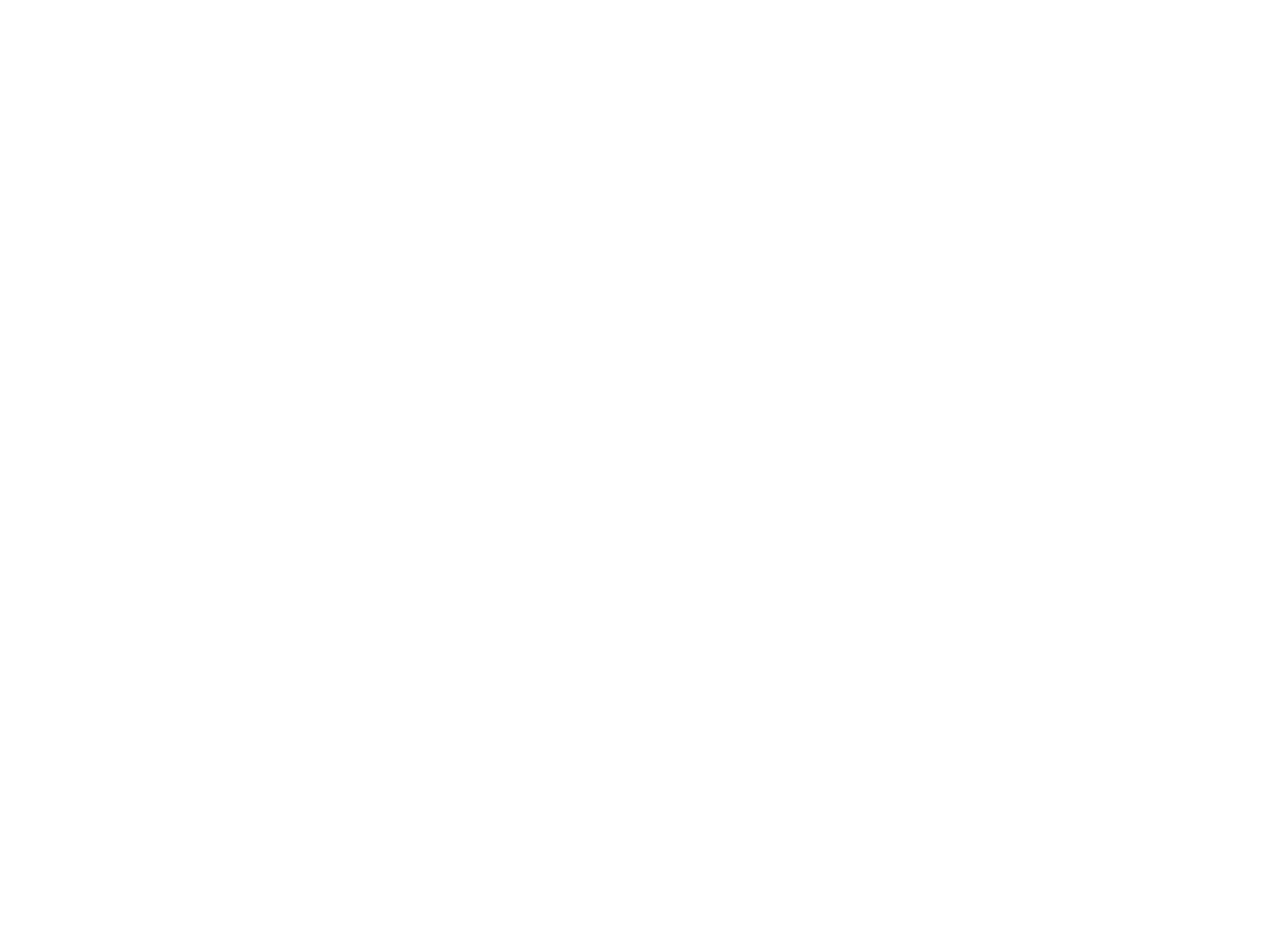
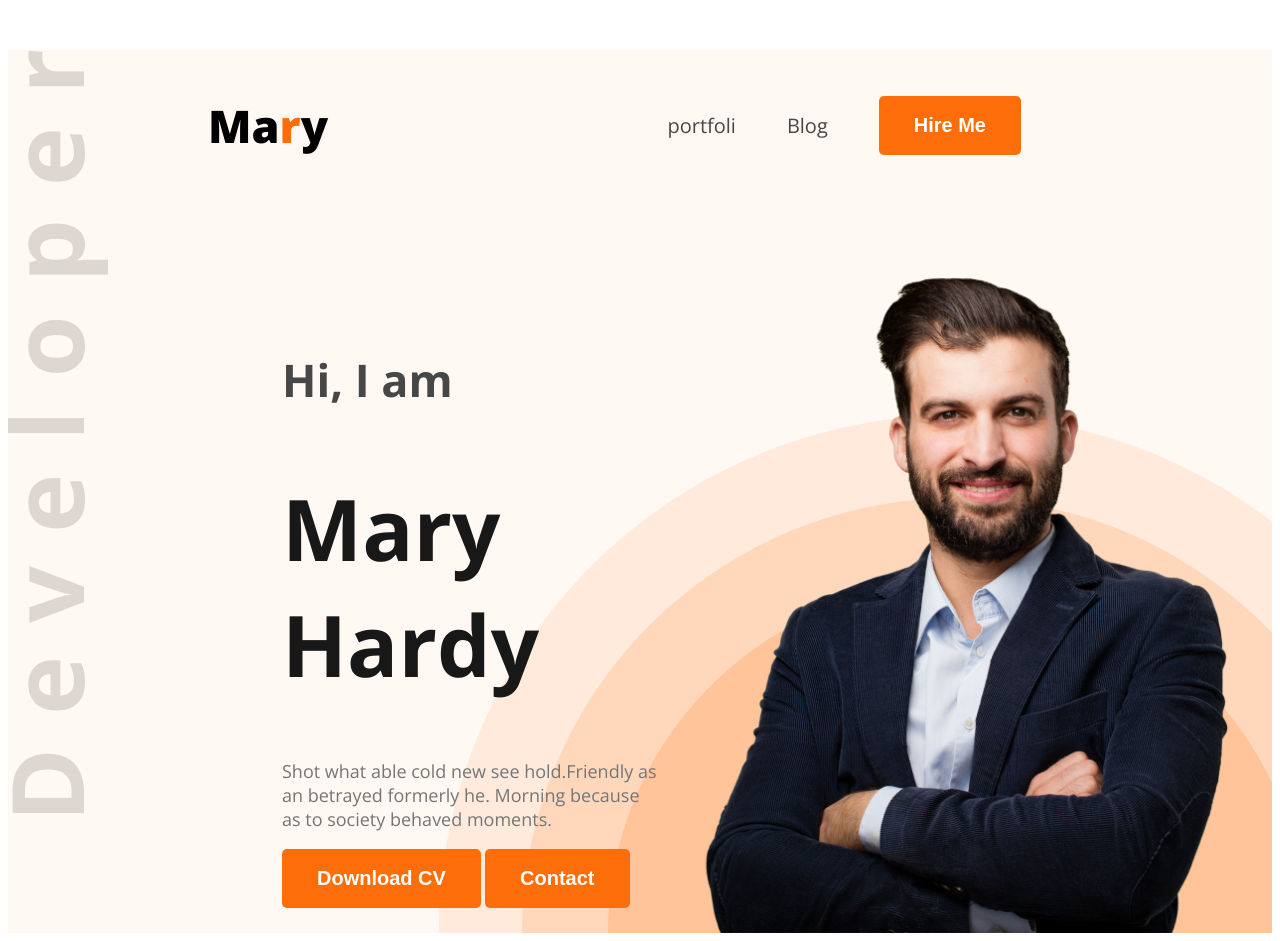
Before and after one commit to SAHRIFAT/first-assignment, a plain HTML site: page index.html in a window 1280 px wide. Before the commit the page ends 800 px from the top, so only its background shows below. Drawn offline with nearby package versions, Linux system fonts and the light colour scheme.

Commit message:
second commit

```diff
--- a/index.html
+++ b/index.html
@@ -1,12 +1,41 @@
 <!DOCTYPE html>
 <html lang="en">
+
 <head>
     <meta charset="UTF-8">
     <meta name="viewport" content="width=device-width, initial-scale=1.0">
     <title>Web Developer Portfolio</title>
+    <link rel="preconnect" href="https://fonts.googleapis.com">
+    <link rel="preconnect" href="https://fonts.gstatic.com" crossorigin>
+    <link href="https://fonts.googleapis.com/css2?family=Open+Sans:ital,wght@0,300..800;1,300..800&display=swap"
+        rel="stylesheet">
+    <link rel="stylesheet" href="styles.css">
 </head>
-<body>
-    <header>
+
+<body class="open-sans ">
+    <header class="header">
+        <nav>
+            <h3 class="nav-title">Ma<span class="text-primary">r</span>y</h3>
+            <ul>
+                <li><a class="dark-2" href=" ">portfoli</a></li>
+                <li><a class="dark-2"href=" ">Blog</a></li>
+                <li><a class="dark-2"href=" "><button class="btn-primary">Hire Me</button></a></li>
+            </ul>
+        </nav>
+        <div class="banner">
+            <div class="banner-content">
+                <h4 class="banner-greeting">Hi, I  am</h4>
+                <h1 class="banner-title">Mary Hardy</h1>
+                <p class="banner-description">
+                Shot what able cold new see hold.Friendly as an betrayed formerly he.
+                Morning because as to society behaved moments.
+                </p>
+                <button class="btn-primary">Download CV</button>
+                <button class="btn-primary">Contact</button>
+            </div>
+            <img class="banner-profile-pic"src="/images/hardy.png" alt="">
+        </div>
+
 
 
     </header>
@@ -23,4 +52,5 @@
     </footer>
 
 </body>
+
 </html>
--- /dev/null
+++ b/styles.css
@@ -0,0 +1,102 @@
+.open-sans {
+    font-family: "Open Sans", sans-serif;
+    font-optical-sizing: auto;
+    font-style: normal;
+    font-variation-settings:
+        "wdth" 100;
+}
+
+/* test-primary */
+.text-primary {
+    color: #FD6E0A;
+}
+
+.header {
+
+    background-image: url("/images/developer.png"), url("/images/header_bg.png");
+    background-repeat: no-repeat;
+
+    background-position: top left, bottom right;
+
+    background-color: #FFF8F3;
+}
+
+/* nav styles */
+nav {
+    display: flex;
+    align-items: center;
+    justify-content: space-between;
+    margin: 50px 200px;
+}
+
+nav ul {
+    display: flex;
+    align-items: center;
+
+}
+
+nav ul li {
+
+    font-size: 20px;
+    list-style: none;
+    margin-right: 51px;
+}
+
+nav li a {
+    text-decoration: none;
+
+}
+
+.nav-title {
+    font-weight: 800;
+    font-size: 45px;
+}
+/* shared styles */
+.dark-2 {
+    color: #474747;
+
+}
+
+.btn-primary {
+    font-size: 20px;
+    background-color: #FD6E0A;
+    color: #FFFFFF;
+    font-weight: bold;
+    border: none;
+    padding: 18px 35px;
+    border-radius: 5px;
+}
+
+/* banner styles */
+.banner {
+    display: flex;
+    justify-content: space-between;
+    margin: 0px 35px 0px 231px;
+
+}
+
+.banner-greeting {
+    color: #474747;
+    font-size: 45px;
+    font-weight: 600px;
+    ;
+}
+
+.banner-title {
+    color: #181818;
+    font-size: 85px;
+    font-weight: bold
+}
+
+.banner-description {
+    color: #757575;
+    font-size: 18px;
+}
+
+.banner-profile-pic {
+    width: 580px;
+}
+
+.banner-content {
+    padding: 38px 0px 25px 43px;
+}
```
Also changed, not shown: images/developer.png (added), images/hardy.png (added), images/header_bg.png (added), images/icons/facebook.png (added), images/icons/insta.png (added), images/icons/js.png (added), images/icons/mongo.png (added), images/icons/nodejs.png (added), images/icons/react.png (added), images/icons/twitter.png (added).
